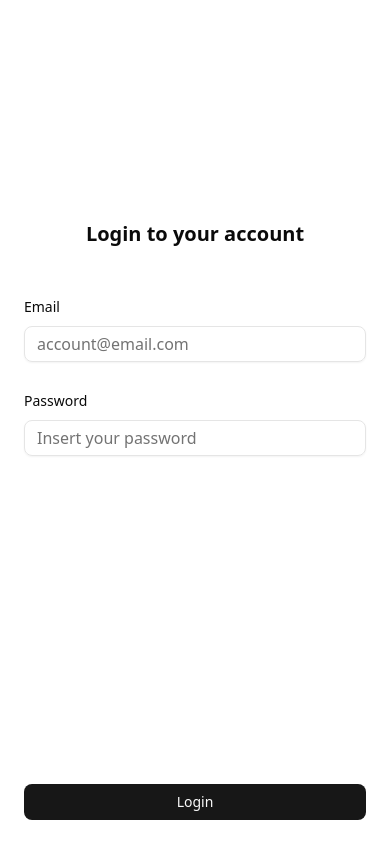
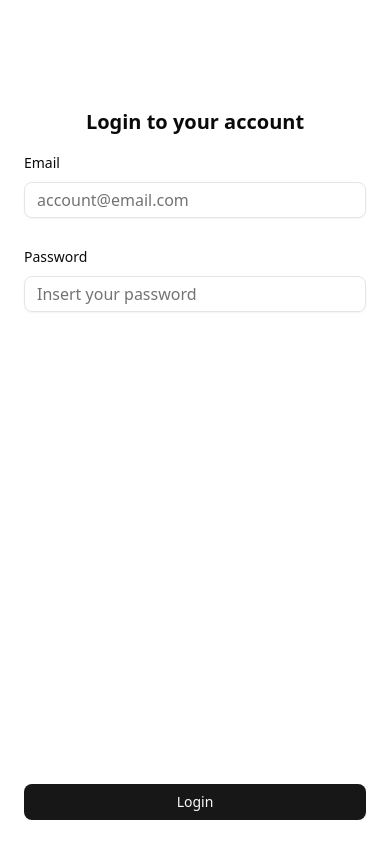
Before and after one commit to 6eero/Arthafolio, a Next.js app: page /login in a window 390 px wide. Built offline with nearby package versions, Linux system fonts and the light colour scheme.

Commit message:
fix: login ui

```diff
--- a/Modules/App/Login/Challenges/Main.tsx
+++ b/Modules/App/Login/Challenges/Main.tsx
@@ -71,16 +71,18 @@ const LoginMain = () => {
             </CardContent>
           </Card>
 
-          <div className="sm:hidden w-screen h-dvh p-6 flex flex-col justify-between">
-            {error && <Alert className="mb-4" error={error} />}
+          <div className="sm:hidden w-screen min-h-screen flex flex-col">
+            {error && <Alert className="p-4" error={error} />}
 
-            <div className="flex flex-col gap-8 pt-26">
+            <div className="flex-1 overflow-y-auto px-6 py-4">
               <div className="flex flex-col items-center gap-4 pb-6">
                 <Logo bgColor="var(--color-card-2)" className="w-20 h-20" />
                 <p className="text-xl leading-none font-semibold">
                   {t("title")}
                 </p>
               </div>
+
+              <div className="flex flex-col gap-8">
                 <FormikInput
                   name="email"
                   label={"login.fields.email.label"}
@@ -95,8 +97,9 @@ const LoginMain = () => {
                   formik={formik}
                 />
               </div>
+            </div>
 
-            <div className="sticky bottom-0 left-0 right-0 bg-background">
+            <div className="px-6 pb-6 pt-3 bg-background shadow-md">
               <CustomButton loading={loading} type="submit" className="w-full">
                 {t("login")}
               </CustomButton>
```
Lines whose indentation alone changed are shown as unchanged.
